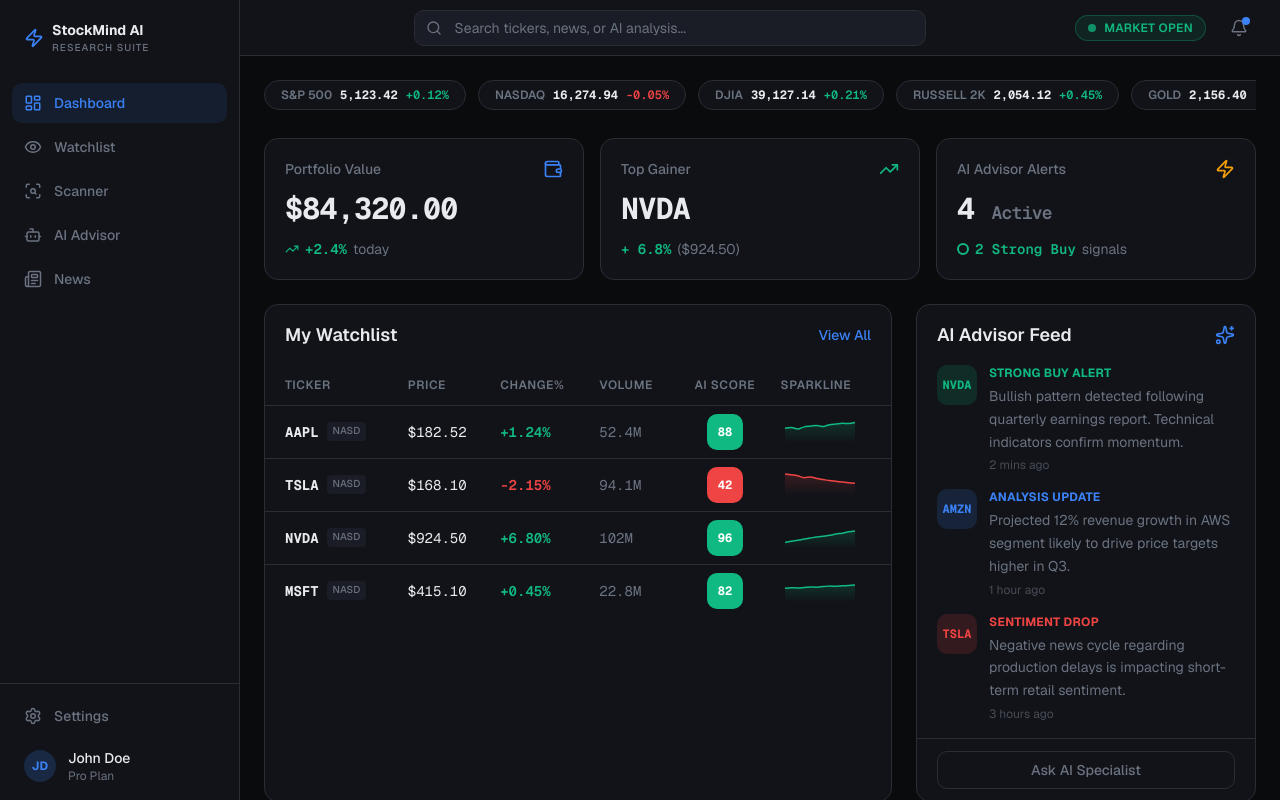
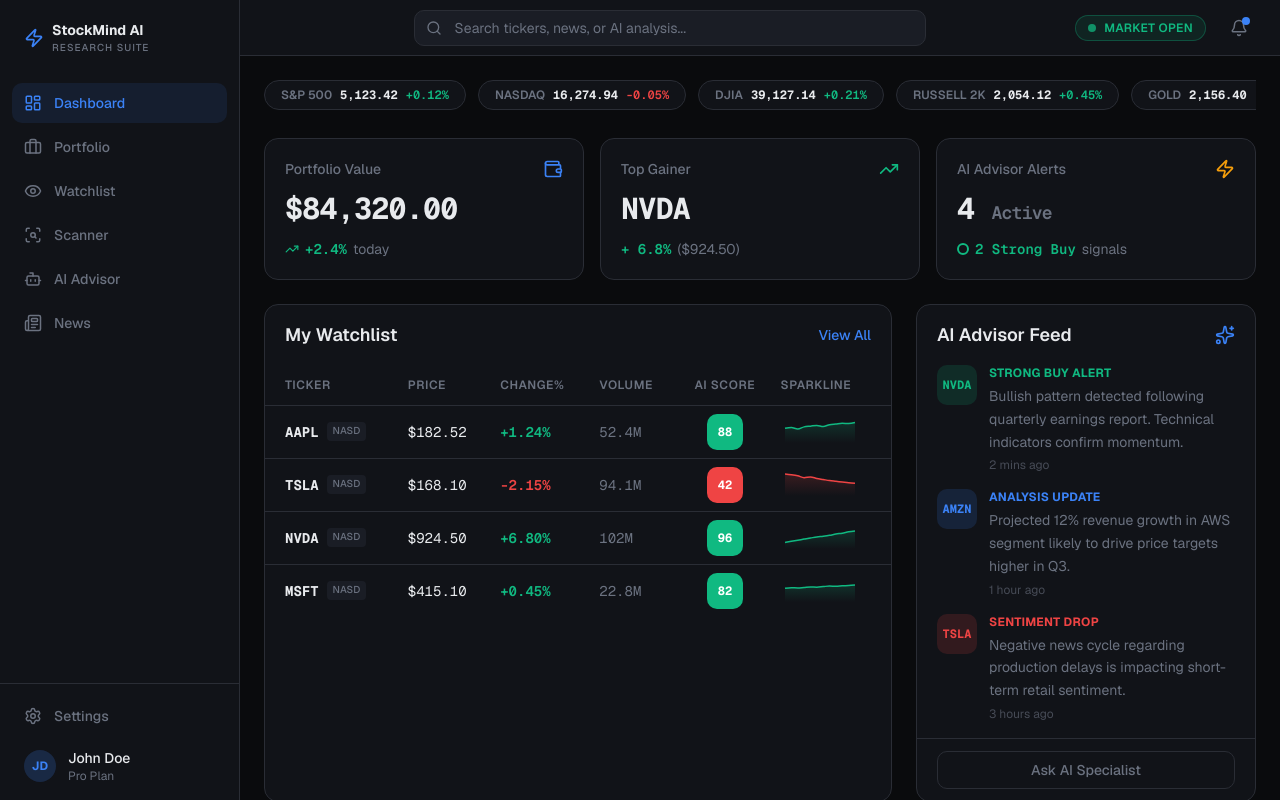
Before and after one commit to ohadfefer/stockmind-ai, a Next.js app in the folder frontend/: page / in a window 1280 px wide. Built offline with nearby package versions, Linux system fonts and the light colour scheme.

Commit message:
before importing portfolio page

```diff
--- a/frontend/src/components/sidebar.tsx
+++ b/frontend/src/components/sidebar.tsx
@@ -2,6 +2,7 @@
 
 import {
   LayoutDashboard,
+  Briefcase,
   Eye,
   ScanSearch,
   Bot,
@@ -13,6 +14,7 @@ import { cn } from "@/lib/utils"
 
 const navItems = [
   { icon: LayoutDashboard, label: "Dashboard", active: true },
+  { icon: Briefcase, label: "Portfolio", active: false },
   { icon: Eye, label: "Watchlist", active: false },
   { icon: ScanSearch, label: "Scanner", active: false },
   { icon: Bot, label: "AI Advisor", active: false },
```
